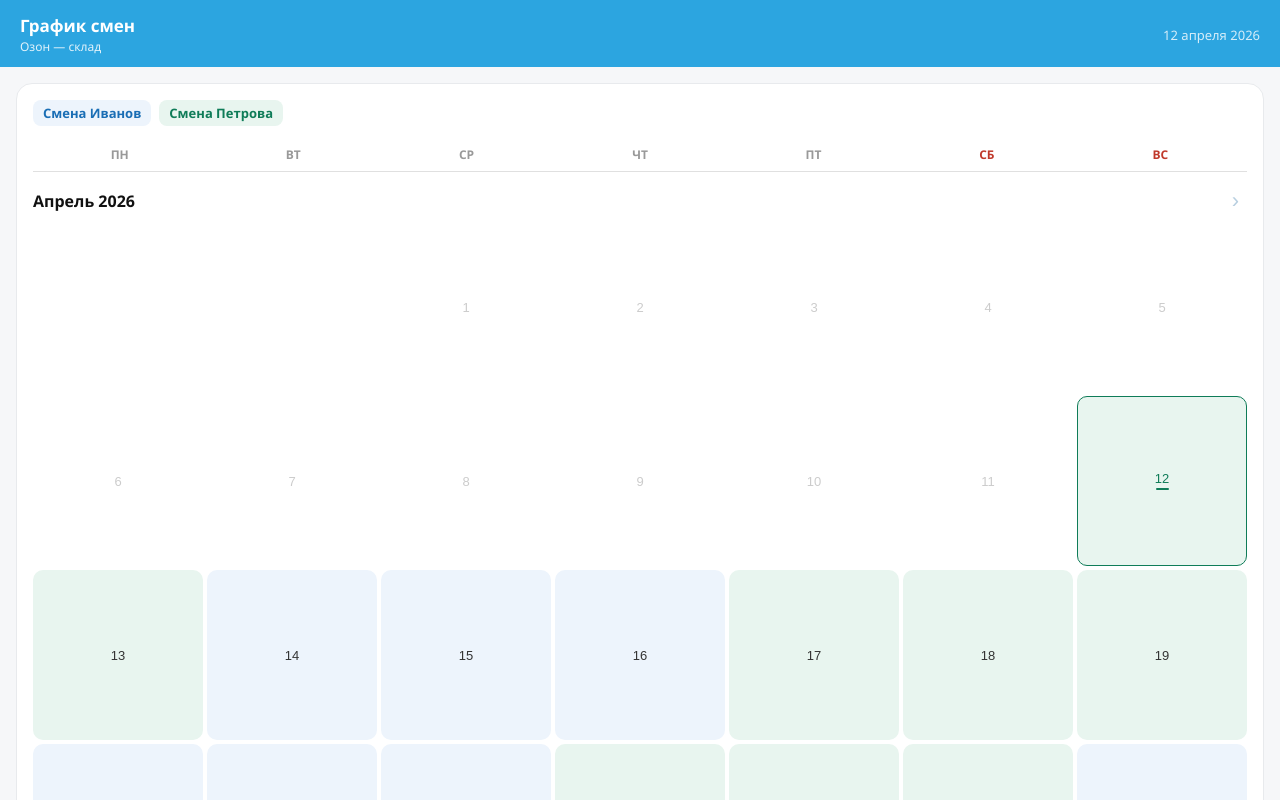
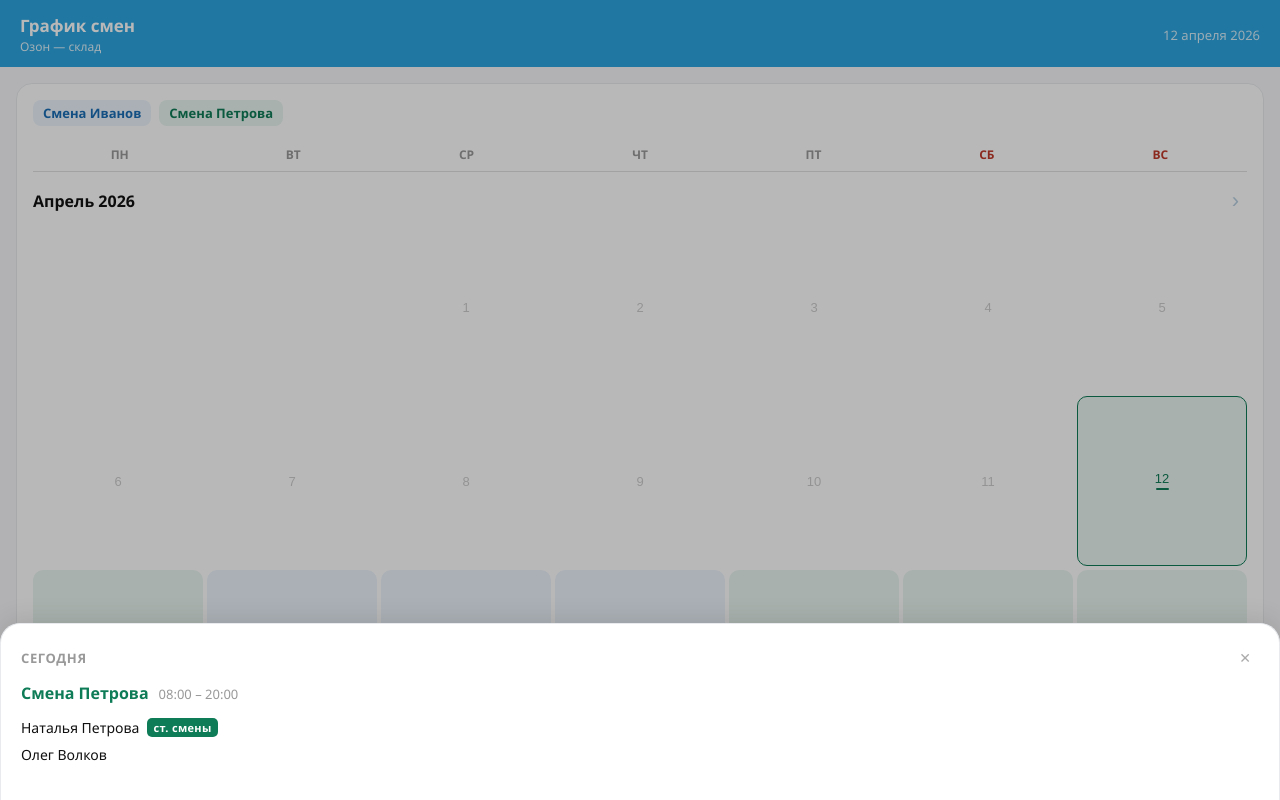
Before and after one commit to liketurbo/shift-app, a React (Vite) app: page / in a window 1280 px wide. Both pictures are taken after a click on the button "12". Shown: the top 800 px of the page. Built offline with nearby package versions, Linux system fonts and the light colour scheme.

Commit message:
Use popup instead of card

```diff
--- a/src/App.jsx
+++ b/src/App.jsx
@@ -14,7 +14,8 @@ export default function ShiftSchedule() {
 
   const [viewYear, setViewYear] = useState(today.getFullYear());
   const [viewMonth, setViewMonth] = useState(today.getMonth());
-  const [selectedDate, setSelectedDate] = useState(today);
+  const [selectedDate, setSelectedDate] = useState(null);
+  const [isClosing, setIsClosing] = useState(false);
 
   function prevMonth() {
     if (viewMonth === 0) { setViewYear(y => y - 1); setViewMonth(11); }
@@ -26,14 +27,37 @@ export default function ShiftSchedule() {
     else setViewMonth(m => m + 1);
   }
 
-  const shift = CONFIG.groups[getGroupForDate(selectedDate)];
-  const chief = shift.supervisors.find(s => s.isChief);
-  const others = shift.supervisors.filter(s => !s.isChief);
+  function handleDateSelect(date) {
+    setSelectedDate(date);
+    setIsClosing(false);
+  }
 
-  const isToday = isSameDay(selectedDate, today);
+  function handleClose() {
+    setIsClosing(true);
+  }
+
+  function handleAnimationEnd() {
+    if (isClosing) {
+      setSelectedDate(null);
+      setIsClosing(false);
+    }
+  }
+
+  const isSelectedInViewMonth =
+    selectedDate !== null &&
+    selectedDate.getFullYear() === viewYear &&
+    selectedDate.getMonth() === viewMonth;
+
+  const shift = isSelectedInViewMonth ? CONFIG.groups[getGroupForDate(selectedDate)] : null;
+  const chief = shift?.supervisors.find(s => s.isChief);
+  const others = shift?.supervisors.filter(s => !s.isChief) ?? [];
+
+  const isToday = selectedDate && isSameDay(selectedDate, today);
   const dateLabel = isToday
     ? "Сегодня"
-    : `${DAYS_RU[selectedDate.getDay()]}, ${selectedDate.getDate()} ${MONTHS_RU_GEN[selectedDate.getMonth()]}`;
+    : selectedDate
+      ? `${DAYS_RU[selectedDate.getDay()]}, ${selectedDate.getDate()} ${MONTHS_RU_GEN[selectedDate.getMonth()]}`
+      : "";
 
   const isCurrentMonth = viewYear === today.getFullYear() && viewMonth === today.getMonth();
 
@@ -56,7 +80,7 @@ export default function ShiftSchedule() {
             month={viewMonth}
             today={today}
             selectedDate={selectedDate}
-            onSelectDate={setSelectedDate}
+            onSelectDate={handleDateSelect}
             monthLabel={`${MONTHS_RU[viewMonth]} ${viewYear}`}
             onPrev={prevMonth}
             onNext={nextMonth}
@@ -64,9 +88,30 @@ export default function ShiftSchedule() {
           />
         </div>
 
-        {/* Shift info card */}
-        <div className={styles["shift-card"]} data-group={shift.id}>
+        {/* Dim overlay + shift info card */}
+        {isSelectedInViewMonth && (
+          <div
+            className={styles.overlay}
+            data-closing={isClosing || undefined}
+            onClick={handleClose}
+          />
+        )}
+        {isSelectedInViewMonth && (
+          <div
+            key={selectedDate.toISOString()}
+            className={styles["shift-card"]}
+            data-group={shift.id}
+            data-closing={isClosing || undefined}
+            onAnimationEnd={handleAnimationEnd}
+          >
+            <div className={styles["shift-card__top"]}>
               <div className={styles["shift-card__date"]}>{dateLabel}</div>
+              <button
+                className={styles["shift-card__close"]}
+                onClick={handleClose}
+                aria-label="Закрыть"
+              >✕</button>
+            </div>
             <div className={styles["shift-card__header"]}>
               <span className={styles["shift-card__name"]}>{getShiftName(shift)}</span>
               <span className={styles["shift-card__hours"]}>{CONFIG.shiftHours}</span>
@@ -83,6 +128,7 @@ export default function ShiftSchedule() {
               ))}
             </div>
           </div>
+        )}
       </div>
     </div>
   );
--- a/src/App.module.css
+++ b/src/App.module.css
@@ -31,7 +31,7 @@
 
 /* ── Content ── */
 .content {
-  padding: 16px 16px 24px;
+  padding: 16px 16px 200px;
 }
 
 /* ── Calendar card ── */
@@ -43,19 +43,58 @@
 }
 
 
-/* ── Shift card ── */
-.shift-card {
-  margin-top: 16px;
-  background: #fff;
-  border-radius: 16px;
-  border: 1px solid #e8eaed;
-  border-left-width: 4px;
-  padding: 16px 16px 18px;
-  overflow: hidden;
+/* ── Overlay ── */
+@keyframes fadeIn {
+  from { opacity: 0; }
+  to   { opacity: 1; }
 }
 
-.shift-card[data-group="0"] { border-left-color: var(--group-0); }
-.shift-card[data-group="1"] { border-left-color: var(--group-1); }
+@keyframes fadeOut {
+  from { opacity: 1; }
+  to   { opacity: 0; }
+}
+
+.overlay {
+  position: fixed;
+  inset: 0;
+  background: rgba(0, 0, 0, 0.28);
+  z-index: 99;
+  animation: fadeIn 0.28s ease;
+}
+
+.overlay[data-closing] {
+  animation: fadeOut 0.24s ease forwards;
+}
+
+/* ── Shift card ── */
+@keyframes slideUp {
+  from { transform: translateY(100%); }
+  to   { transform: translateY(0); }
+}
+
+@keyframes slideDown {
+  from { transform: translateY(0); }
+  to   { transform: translateY(100%); }
+}
+
+.shift-card {
+  position: fixed;
+  bottom: 0;
+  left: 0;
+  right: 0;
+  background: #fff;
+  border-radius: 20px 20px 0 0;
+  border: 1px solid #e8eaed;
+  border-bottom: none;
+  padding: 20px 20px 36px;
+  box-shadow: 0 -4px 24px rgba(0, 0, 0, 0.10);
+  animation: slideUp 0.28s cubic-bezier(0.32, 0.72, 0, 1);
+  z-index: 100;
+}
+
+.shift-card[data-closing] {
+  animation: slideDown 0.24s cubic-bezier(0.32, 0.72, 0, 1) forwards;
+}
 
 .shift-card[data-group="0"] .shift-card__name { color: var(--group-0); }
 .shift-card[data-group="1"] .shift-card__name { color: var(--group-1); }
@@ -63,13 +102,39 @@
 .shift-card[data-group="0"] .shift-card__chief-badge { background: var(--group-0); }
 .shift-card[data-group="1"] .shift-card__chief-badge { background: var(--group-1); }
 
+.shift-card__top {
+  display: flex;
+  align-items: center;
+  justify-content: space-between;
+  margin-bottom: 10px;
+}
+
 .shift-card__date {
   font-size: 13px;
   font-weight: 600;
   color: #999;
-  margin-bottom: 10px;
   text-transform: uppercase;
   letter-spacing: 0.05em;
+}
+
+.shift-card__close {
+  background: none;
+  border: none;
+  padding: 0;
+  width: 28px;
+  height: 28px;
+  display: flex;
+  align-items: center;
+  justify-content: center;
+  font-size: 14px;
+  color: #aaa;
+  cursor: pointer;
+  border-radius: 50%;
+  line-height: 1;
+}
+
+.shift-card__close:active {
+  background: #f0f0f0;
 }
 
 .shift-card__header {
```
Lines whose indentation alone changed are shown as unchanged.
